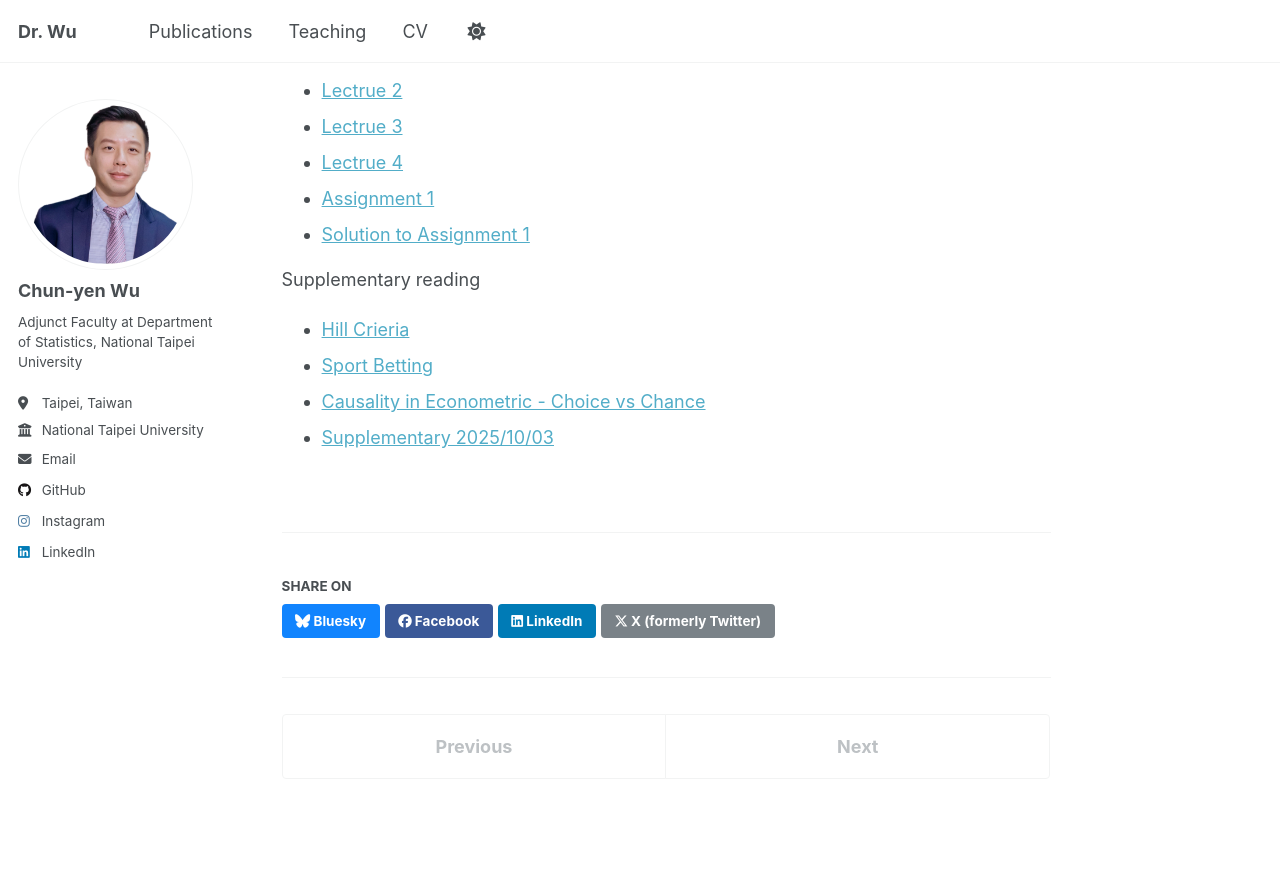
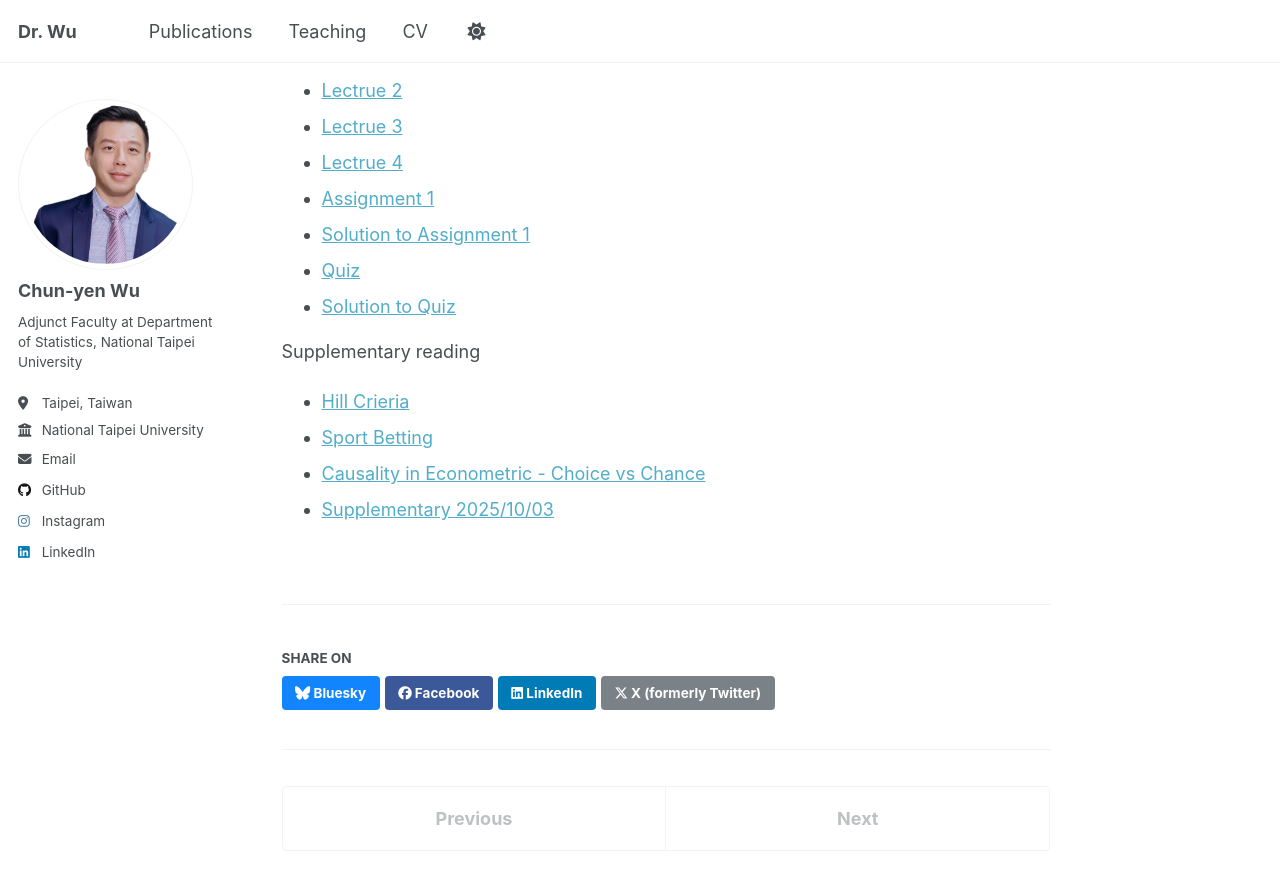
Before and after one commit to SashaWuNYCU/sashawunycu.github.io, a Jekyll site: the page built from _teaching/2025-1st-semester-teaching.md, in a window 1280 px wide and 900 px high, scrolled down 567 px. Shown: the top 890 px of the window. Built offline with Jekyll 4.4.1, drawn with Linux system fonts in a browser that asks for light colours; a script that is not in the unit is left out.

Commit message:
upload quiz for U4370 ver 251020

```diff
--- a/_teaching/2025-1st-semester-teaching.md
+++ b/_teaching/2025-1st-semester-teaching.md
@@ -26,6 +26,8 @@ Lectures
 - [Lectrue 4](http://sashawunycu.github.io/files/U4370/Lec4.pdf)
 - [Assignment 1](http://sashawunycu.github.io/files/U4370/U4370_HW1.pdf)
 - [Solution to Assignment 1](http://sashawunycu.github.io/files/U4370/U4370_HW1_Sol.pdf)
+- [Quiz](http://sashawunycu.github.io/files/U4370/U4370_quiz.pdf)
+- [Solution to Quiz](http://sashawunycu.github.io/files/U4370/U4370_quiz_sol.pdf)
 
 Supplementary reading
 - [Hill Crieria](http://sashawunycu.github.io/files/U4370/HillCriteria.pdf)
```
Also changed, not shown: 2 other files.
